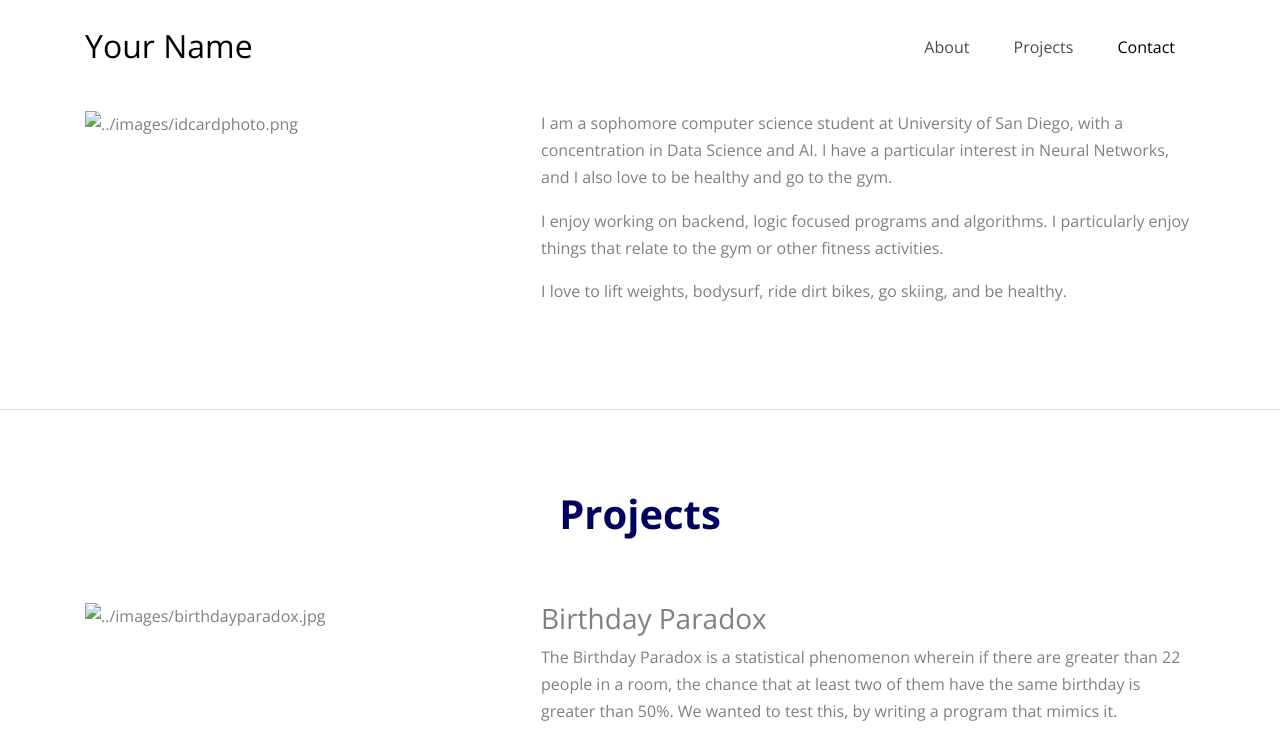
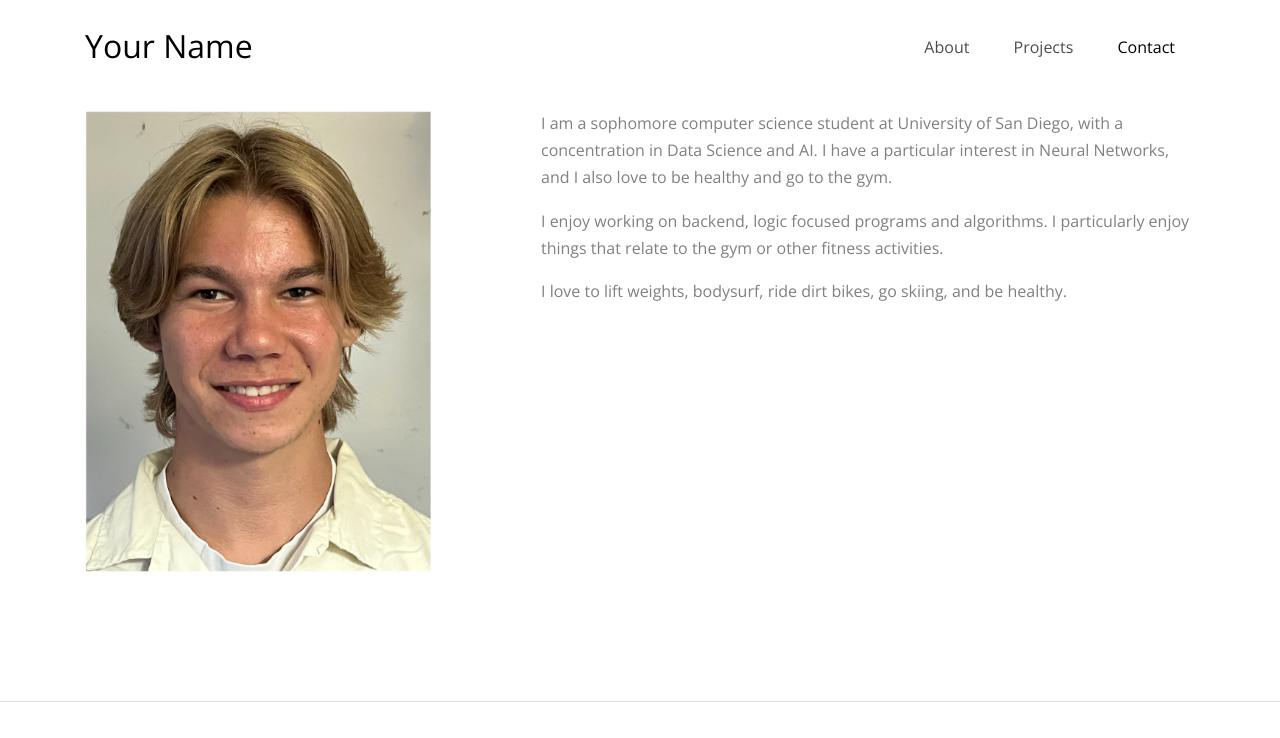
Before and after one commit to zachhersick/zachhersick.github.io, a plain HTML site: page index.html in a window 1280 px wide. Shown: the top 738 px of the page. Drawn offline with nearby package versions, Linux system fonts and the light colour scheme; a script that the page names is missing; files whose address does not match are found by name.

Commit message:
correct file path to images

```diff
--- a/index.html
+++ b/index.html
@@ -86,7 +86,7 @@
         <div class="row">
           <div class="col-lg-6 mb-5" data-aos="fade-up" data-aos-delay="">
 
-            <img src="" alt="../images/idcardphoto.png" class="img-fluid">
+            <img src="../images/idcardphoto.png" alt="" class="img-fluid">
 
           </div>
           <div class="col-lg-5 ml-auto" data-aos="fade-up" data-aos-delay="100">
@@ -123,7 +123,7 @@
         <div class="row">
           <div class="col-lg-6 mb-5" data-aos="fade-up" data-aos-delay="">
 
-            <img src="" alt="../images/birthdayparadox.jpg" class="img-fluid">
+            <img src="../images/birthdayparadox.jpg" alt="Our Birthday class" class="img-fluid">
 
           </div>
           <div class="col-lg-5 ml-auto" data-aos="fade-up" data-aos-delay="100">
```
